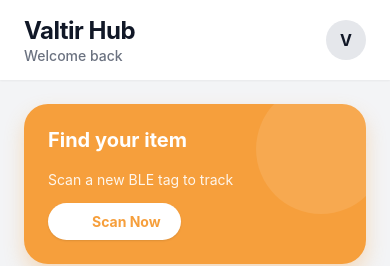
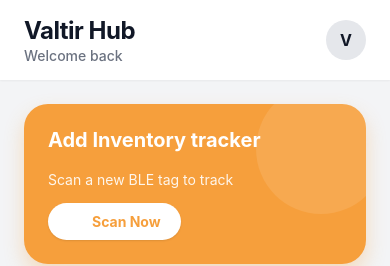
Before and after one commit to nomeruslan-pixel/Valtir, a React Native app: screen /Home in a window 390 px wide. Shown: the top 266 px of the page. Built offline with nearby package versions, Linux system fonts and the light colour scheme; some icons are missing.

Commit message:
fix: tap on non-iBeacon devices, add BT prompt, retitle home

```diff
--- a/src/screens/HomeScreen/HomeScreen.tsx
+++ b/src/screens/HomeScreen/HomeScreen.tsx
@@ -35,7 +35,7 @@
         {/* Hero Card */}
         <View style={styles.heroCard}>
           <View style={styles.heroContent}>
-            <Text style={styles.heroTitle}>Find your item</Text>
+            <Text style={styles.heroTitle}>Add Inventory tracker</Text>
             <Text style={styles.heroSubtitle}>Scan a new BLE tag to track</Text>
 
             <TouchableOpacity
--- a/src/screens/ScanScreen/ScanScreen.tsx
+++ b/src/screens/ScanScreen/ScanScreen.tsx
@@ -56,6 +56,7 @@
         <View style={styles.headerTextContainer}>
           <Text style={styles.title}>Scanning...</Text>
           <Text style={styles.subtitle}>Hold your device near the tracker you want to add.</Text>
+          <Text style={[styles.subtitle, { marginTop: 8, color: '#FBBF24', fontSize: 14 }]}>Please make sure your Bluetooth is turned ON.</Text>
 
           <View style={{ flexDirection: 'row', alignItems: 'center', marginTop: 16, backgroundColor: 'rgba(255,255,255,0.1)', padding: 10, borderRadius: 12 }}>
             <Text style={{ color: '#ffffff', marginRight: 12, fontWeight: '500' }}>Show all BLE devices</Text>
@@ -98,9 +99,9 @@
               key={device.id}
               style={styles.connectingPill}
               onPress={() => {
-                if (device.iBeacon) {
-                  navigation.navigate('ItemForm', { trackerId: device.iBeacon.uuid });
-                }
+                // If it's an iBeacon, pass the UUID. Otherwise, pass the raw MAC address (device.id).
+                const trackerId = device.iBeacon ? device.iBeacon.uuid : device.id;
+                navigation.navigate('ItemForm', { trackerId });
               }}
             >
               <View style={styles.pillIconContainer}>
```
